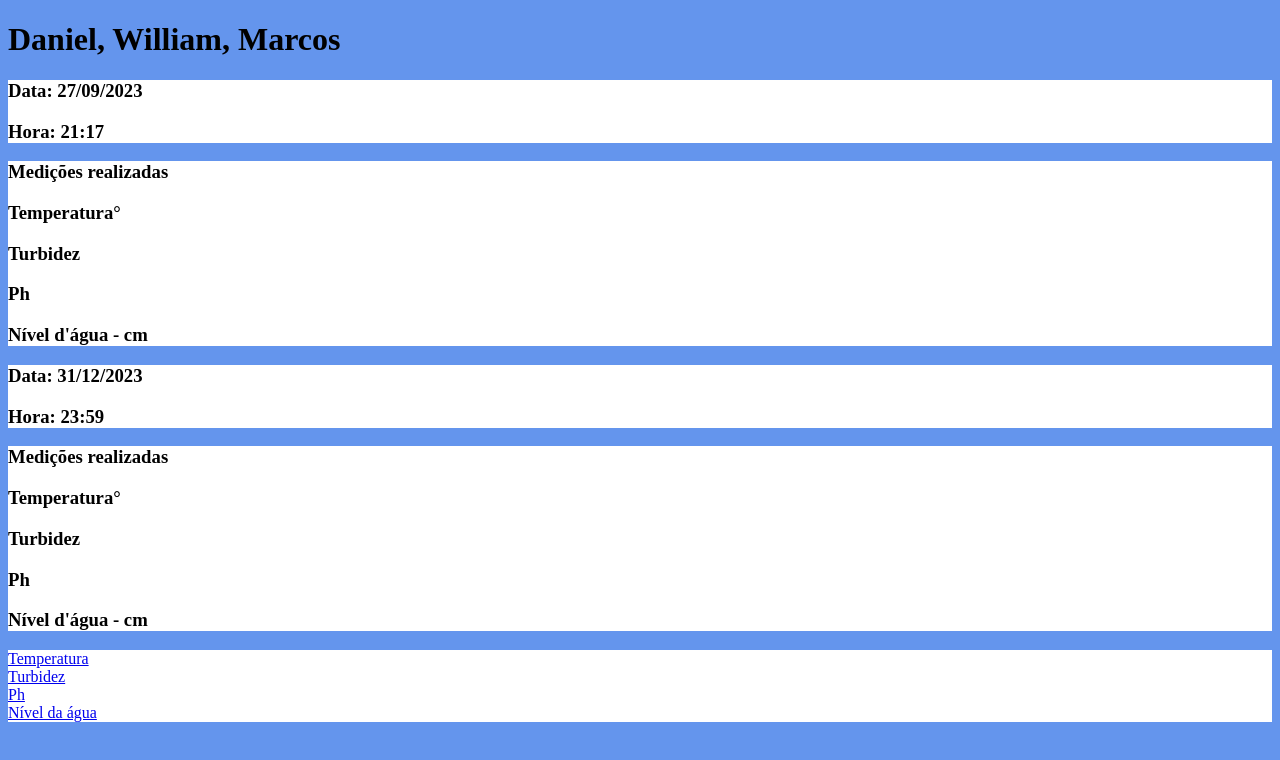
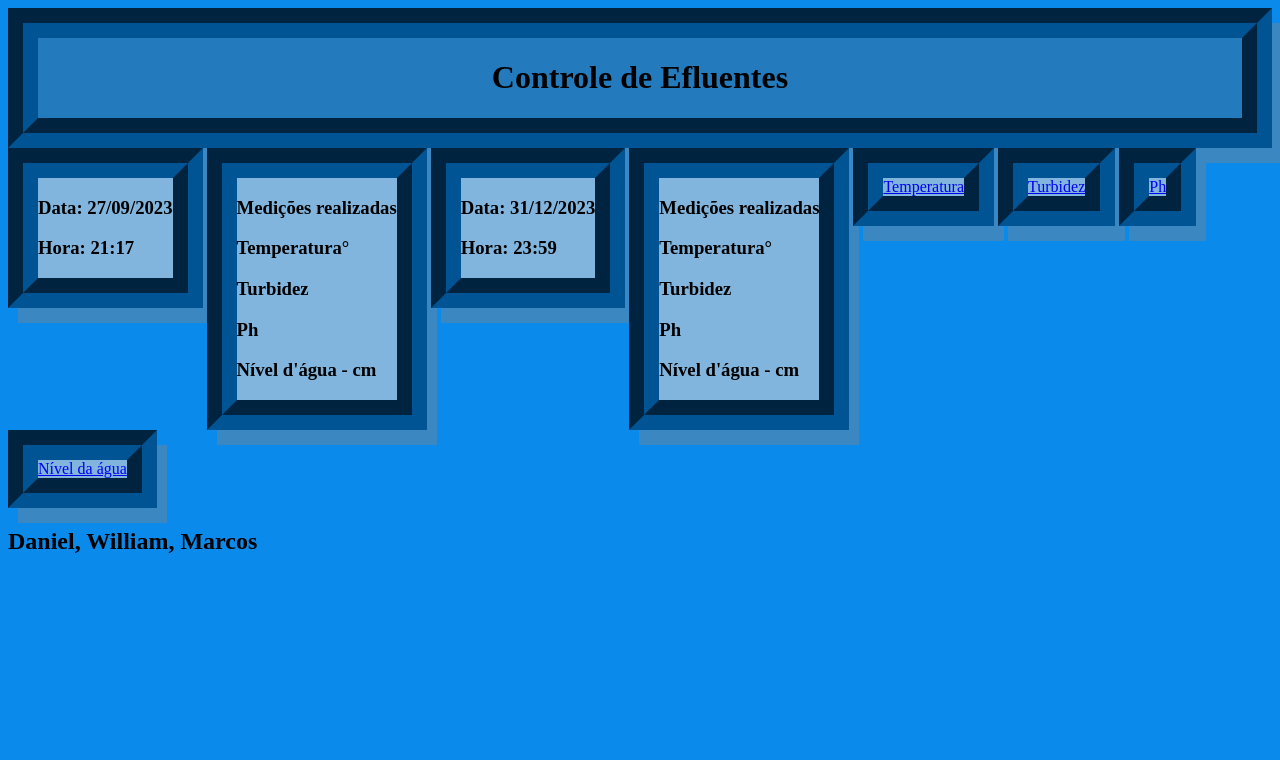
Before and after one commit to Daniking1/Sa-3-fase, a plain HTML site: page sa.html in a window 1280 px wide. Drawn offline with Linux system fonts and the light colour scheme; files that its build step writes are made by us from their sources.

Commit message:
Add files via upload

```diff
--- a/estilo.css
+++ b/estilo.css
@@ -1,7 +1,49 @@
 body {
-    background-color: cornflowerblue;
+    background-color: #0a8bec;
+}
+ab {
+    display: inline-block;
+    background-color: #81b5dd;
+    box-shadow: 10px 15px #3b87c1;
+    border: 30px groove #005494;
+    box-sizing: border-box;
+    vertical-align: top;
+}
+b {
+    display: inline-block;
+    background-color: #81b5dd;
+    box-shadow: 10px 15px #3b87c1;
+    border: 30px groove #005494;
+    box-sizing: border-box;
+    vertical-align: top;
+}
+c {
+    display: inline-block;
+    background-color: #81b5dd;
+    box-shadow: 10px 15px #3b87c1;
+    border: 30px groove #005494;
+    box-sizing: border-box;
+    vertical-align: top;
+}
+d {
+    display: inline-block;
+    background-color: #81b5dd;
+    box-shadow: 10px 15px #3b87c1;
+    border: 30px groove #005494;
+    box-sizing: border-box;
+    vertical-align: top;
 }
 a {
-    display:block;
-    background-color: white ;
+    display: inline-block;
+    background-color: #81b5dd;
+    box-shadow: 10px 15px #3b87c1;
+    border: 30px groove #005494;
+    box-sizing: border-box;
 }
+
+header {
+    background-color: #237bbd;
+    text-align: center;
+    box-shadow: 10px 15px #3b87c1;
+    border: 30px groove #005494;
+}
--- a/sa.html
+++ b/sa.html
@@ -9,36 +9,40 @@
     <link href="estilos/estilo.css" rel="stylesheet" />
 </head>
 
+<header>
+    <h1>Controle de Efluentes</h1>
+  </header>
+
 <body>
-    <h1>Daniel, William, Marcos</h1>
-    <a>
+    <ab>
     <h3>Data: 27/09/2023</h3>
     <h3>Hora: 21:17</h3>
-</a>
-<a>
+</ab>
+<b>
     <h3>Medições realizadas</h3>
     <h3>Temperatura°</h3>
     <h3>Turbidez</h3>
     <h3>Ph</h3>
     <h3>Nível d'água - cm</h3>
-</a>
-<a>
+</b>
+<c>
     <h3>Data: 31/12/2023</h3>
     <h3>Hora: 23:59</h3>
-</a>
-<a>
+</c>
+<d>
     <h3>Medições realizadas</h3>
     <h3>Temperatura°</h3>
     <h3>Turbidez</h3>
     <h3>Ph</h3>
     <h3>Nível d'água - cm</h3>
-</a>
+</d>
 <navbar class="navbar">
     <a href="#" class="item">Temperatura</a>
     <a href="#" class="item">Turbidez</a>
     <a href="#" class="item">Ph</a>
     <a href="#" class="item">Nível da água</a>
 </navbar>
+<h2>Daniel, William, Marcos</h2>
 </body>
 
 </html>
```
